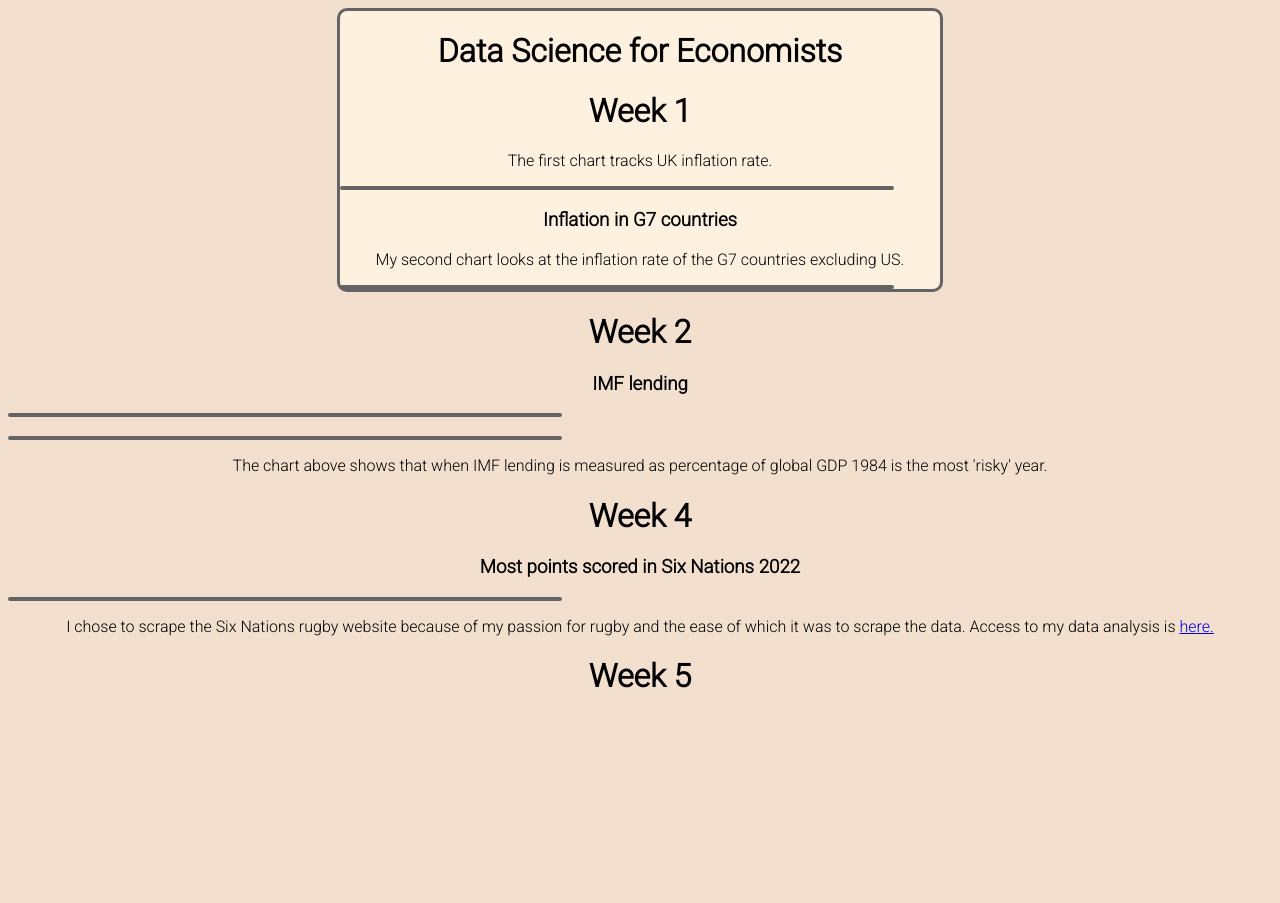
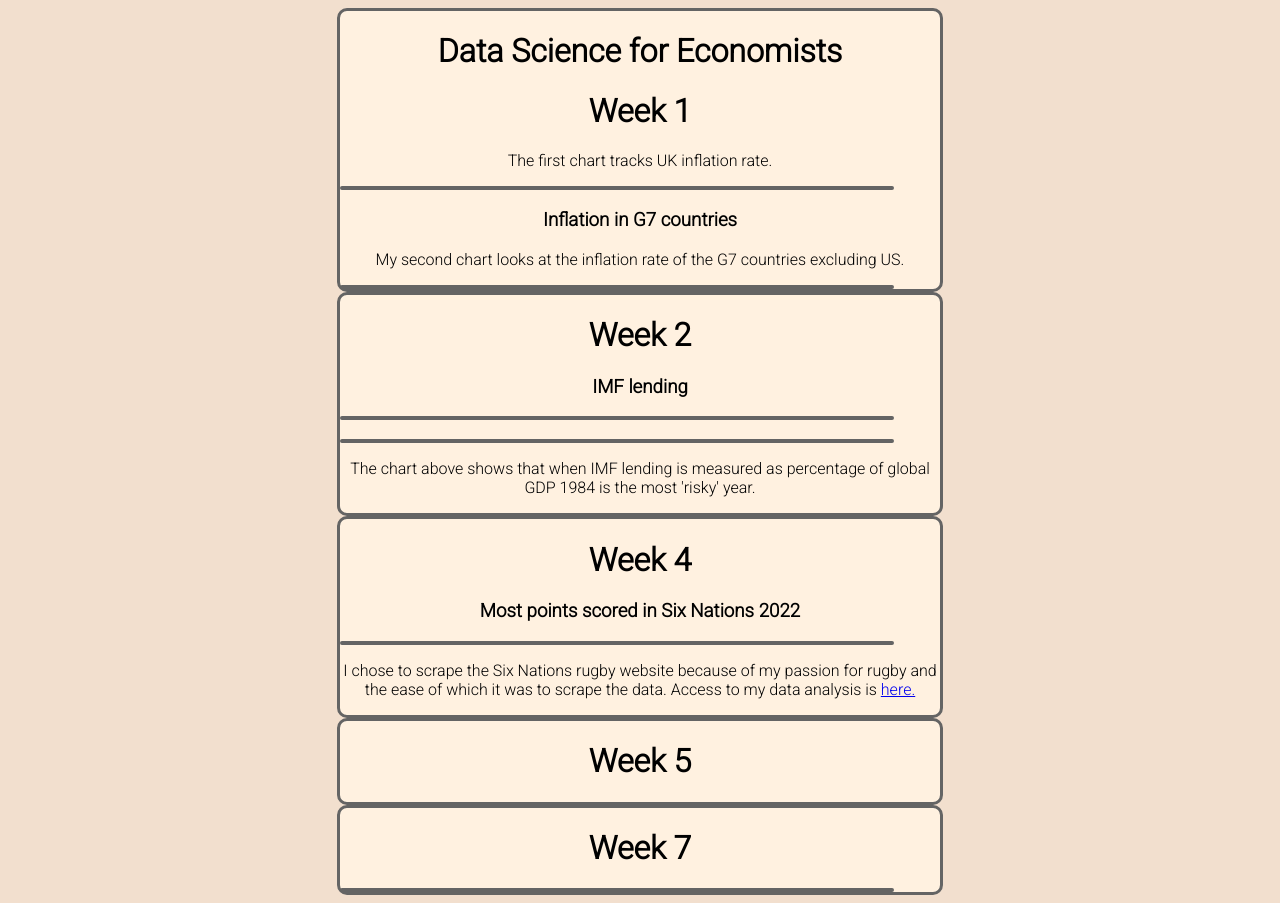
Before and after one commit to su20332/su20332.github.io, a plain HTML site: page index.html in a window 1280 px wide. Before the commit the page ends 800 px from the top, so only its background shows below. Drawn offline with Linux system fonts and the light colour scheme; a script that the page names is missing.

Commit message:
Add files via upload

```diff
--- a/index.css
+++ b/index.css
@@ -21,7 +21,7 @@ h1, h3, p{
     text-align: center;
 }
 
-.myWeek1{
+.myWeek{
     margin: auto;
     max-width: 600px;
     background-color: #FFF1E0;
--- a/index.html
+++ b/index.html
@@ -23,7 +23,7 @@
 
 <body>
     <!-- A div that contains a group of items for week 1. Can be useful for setting background colours etc.  -->
-    <div class="myWeek1">
+    <div class="myWeek">
         <h1>Data Science for Economists</h1>
 
         <h1>Week 1</h1>
@@ -37,7 +37,7 @@
     </div>
 
 
-    <div class="myWeek2">
+    <div class="myWeek">
         <h1>Week 2</h1>
 
         <h3>IMF lending</h3>
@@ -49,7 +49,7 @@
             as percentage of global GDP 1984 is the most 'risky' year.</p>
     </div>
 
-    <div class="myWeek4">
+    <div class="myWeek">
         <h1>Week 4</h1>
         <h3>Most points scored in Six Nations 2022</h3>
         <div class="chart" id="Vis7"></div>
@@ -60,7 +60,7 @@
                 id="link1">here.</a></p>
     </div>
 
-    <div class="myWeek5">
+    <div class="myWeek">
         <h1>Week 5</h1>
         <div class="chartw5" id="Vis8"></div>
         <div class="chartw5" id="Vis9"></div>
@@ -71,6 +71,11 @@
         <div class="chartw5" id="Vis14"></div>
         <div class="chartw5" id="Vis15"></div>
         <div class="chartw5" id="Vis16"></div>
+    </div>
+
+    <div class="myWeek">
+        <h1>Week 7</h1>
+        <div class="chart" id="Vis17"></div>
     </div>
 
 </body>
@@ -92,6 +97,7 @@
     var myChart14 = "london_unemployment.json";
     var myChart15 = "south_east_england_unemployment.json";
     var myChart16 = "south_west_england_unemployment.json";
+    var myChart17 = "northern_ireland_base_map.json";
 
 
     // Embed charts:
@@ -109,6 +115,7 @@
     vegaEmbed('#Vis14', myChart14);
     vegaEmbed('#Vis15', myChart15);
     vegaEmbed('#Vis16', myChart16);
+    vegaEmbed('#Vis17', myChart17);
 
 
 </script>
```
